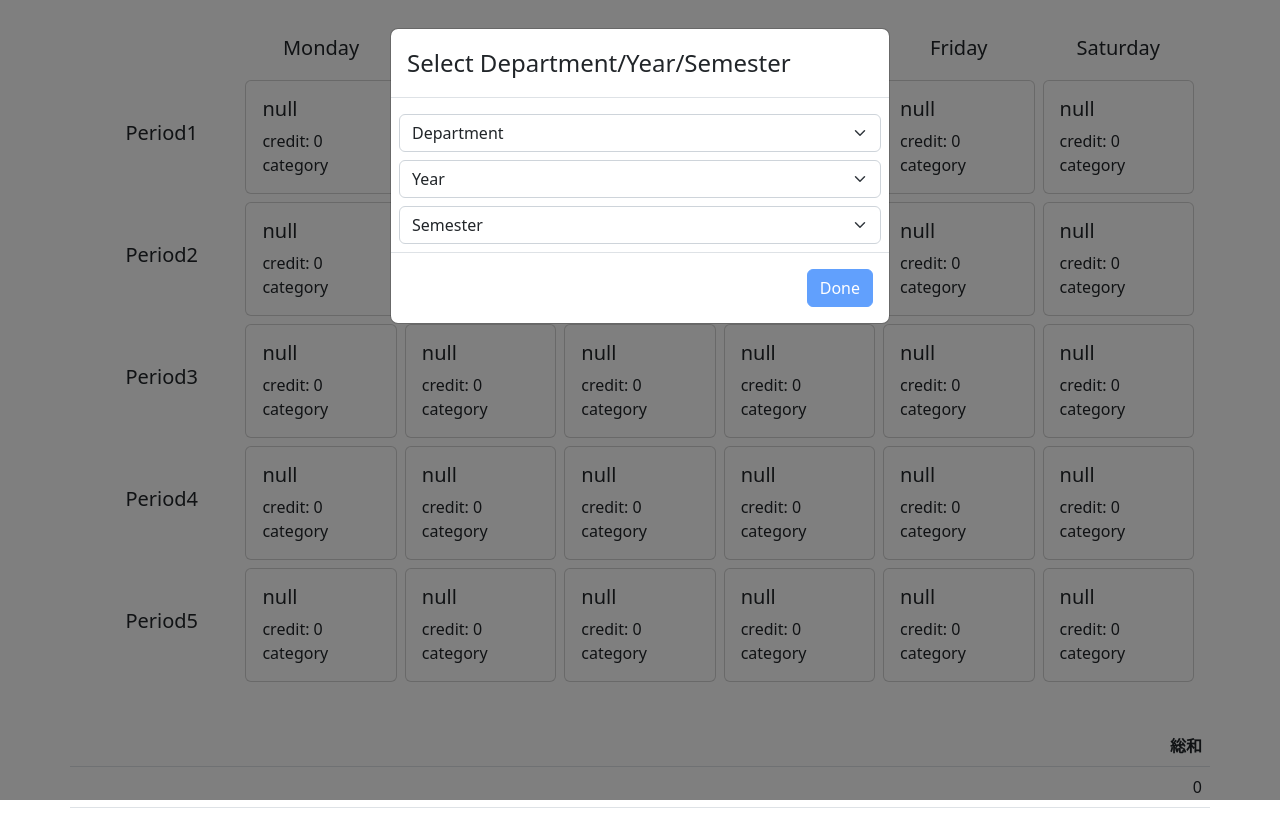
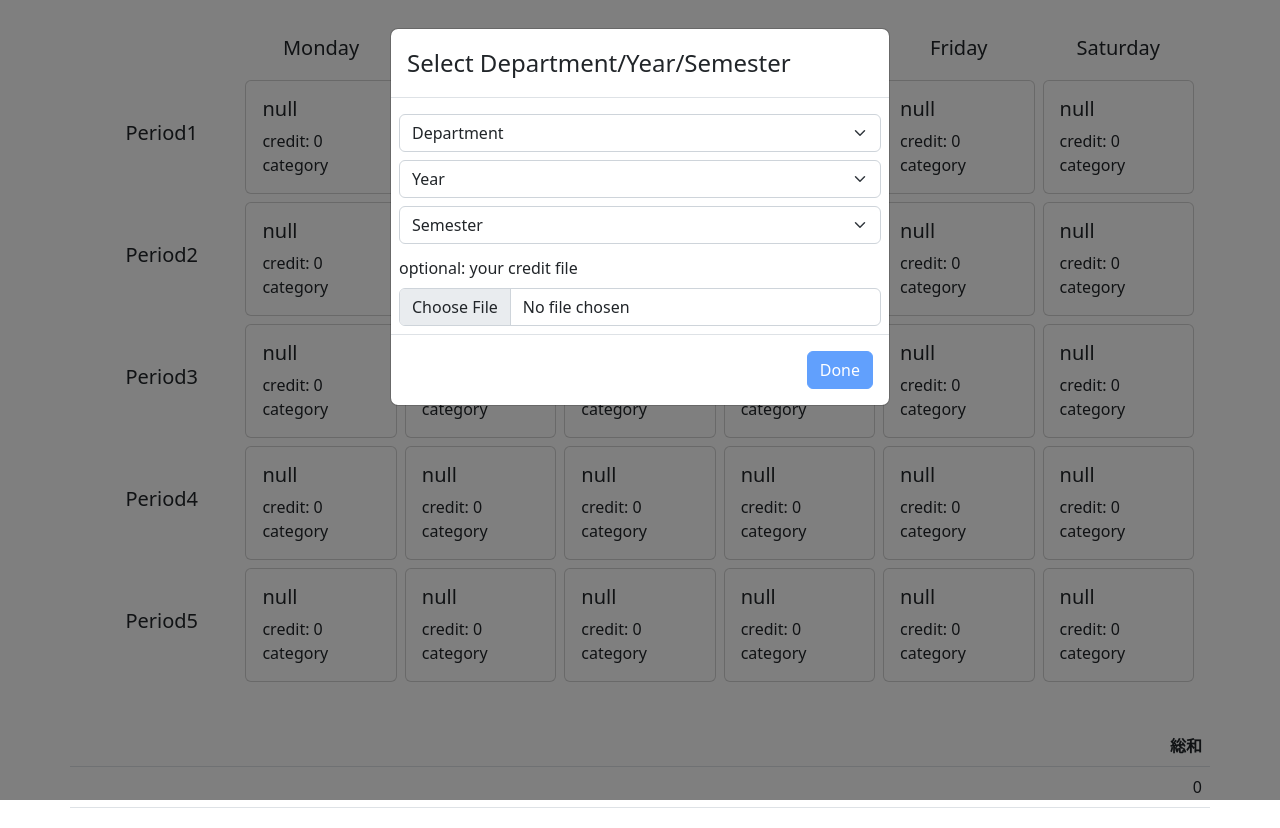
Before and after one commit to Kyo-s-s/sit_timetable, a React (Create React App) app: page / in a window 1280 px wide. Built offline with nearby package versions, Linux system fonts and the light colour scheme.

Commit message:
[Add] creditFile from

```diff
--- a/src/TimeTable/TimeTable.tsx
+++ b/src/TimeTable/TimeTable.tsx
@@ -30,6 +30,16 @@ type lectureJson = {
   isContinued: boolean,
 }
 
+export type creditJson = {
+  group: string,
+  name: string,
+  division: string,
+  count: number,
+  grade: string,
+  form: string,
+  period: string,
+}
+
 export const TimeTable = () => {
   let selectedLecture: Lecture[][] =  [];
   for (let i = 0; i < weekNum; i++) {
@@ -42,6 +52,7 @@ export const TimeTable = () => {
   const [department, setDepartment] = React.useState<Department | undefined>();
   const [year, setYear] = React.useState<Year | undefined>();
   const [semester, setSemester] = React.useState<Semester | undefined>();
+  const [creditData, setCreditData] = React.useState<creditJson[] | undefined>();
 
   const departmentOnChange = (e: React.ChangeEvent<HTMLSelectElement>) => {
     setDepartment(keyData.departments.find((dep, _) => dep.name === e.target.value ));
@@ -56,6 +67,16 @@ export const TimeTable = () => {
 
   const semesterOnChange = (e: React.ChangeEvent<HTMLSelectElement>) => {
     setSemester(year?.semesters.find((seme, _) => seme.semester === e.target.value ));
+  };
+
+  const creditFileOnChange = (e: React.ChangeEvent<HTMLInputElement>) => {
+    if (e.target.files) {
+      e.target.files[0].text().then((text) => {
+        const data = JSON.parse(text).credits as creditJson[];
+        setCreditData(data);
+        data.forEach((credit, _) => console.log(credit.name));
+      })
+    }
   };
 
   const generateLectures = (): Lecture[] => {
@@ -73,7 +94,12 @@ export const TimeTable = () => {
     }
     let result: Lecture[] = [];
     lectures.forEach((lec, _) => {
-      if (result.filter((res, _) => res.name === lec.name && res.week === lec.week && res.period === lec.period).length === 0) result.push(lec);
+      if (
+        result.filter((res, _) => res.name === lec.name && res.week === lec.week && res.period === lec.period).length === 0
+        && (creditData === undefined || creditData.find((credit, _) => credit.name === lec.name) === undefined)
+      ) {
+        result.push(lec);
+      }
     });
     return result
   };
@@ -100,13 +126,17 @@ export const TimeTable = () => {
               department.years.map((year, _) => <option key = {year.year} value = {year.year}>{year.year}</option>)
             }
           </Form.Select>
-          <Form.Select onChange = {e => semesterOnChange(e)}>
+          <Form.Select className="mb-2" onChange = {e => semesterOnChange(e)}>
             <option hidden>Semester</option>
             {
               year &&
               year.semesters.map((semester, _) => <option key = {semester.semester} value = {semester.semester}>{semester.semester}</option>)
             }
           </Form.Select>
+          <Form.Label className="mt-1">
+            optional: your credit file
+          </Form.Label>
+          <Form.Control type="file" accept="application/json" onChange={creditFileOnChange}/>
         </div>
         <Modal.Footer>
           <Button disabled = {semester === undefined} onClick = {() => setShow(false)}>Done</Button>
```
